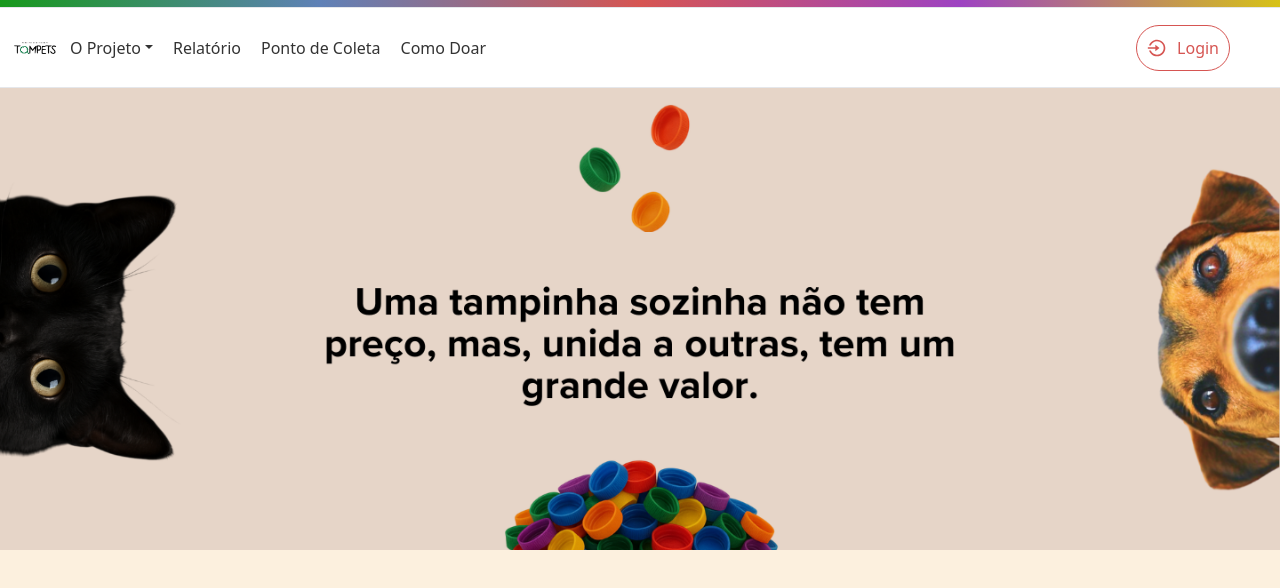
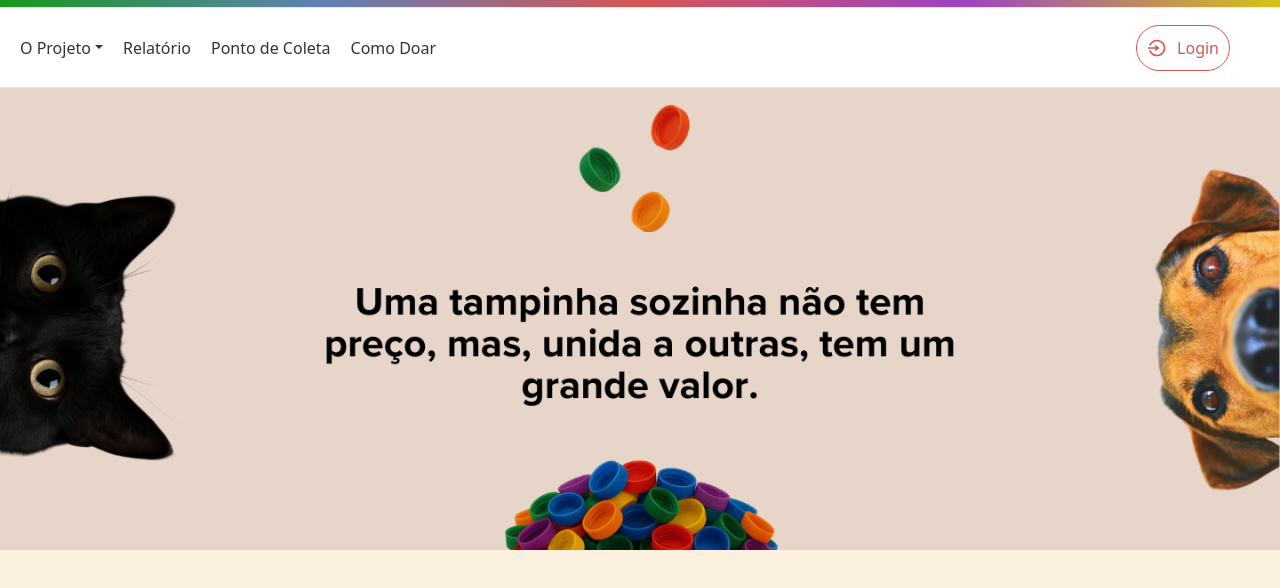
Before and after one commit to DaianeKCamargo/FATEC_ProjetoIntegrador2, a Next.js app: page / in a window 1280 px wide. Shown: the top 588 px of the page. Built offline with nearby package versions, Linux system fonts and the light colour scheme.

Commit message:
navbar
- depois vou finalizar as configurações

```diff
--- a/components/navbar/navbarlogout.tsx
+++ b/components/navbar/navbarlogout.tsx
@@ -25,7 +25,7 @@ export default function NavbarLogout() {
 
             <nav className={styles.navbar} >
                 <div className={styles.logotampets}>
-                    <Image src={myLocalImage} width={50} height={50}/>
+                    {/* <Image src={myLocalImage} width={50} height={50}/> */}
                 </div>
                 {/* ITENS DESKTOP */}
                 <div className={styles.navitems}>
```
